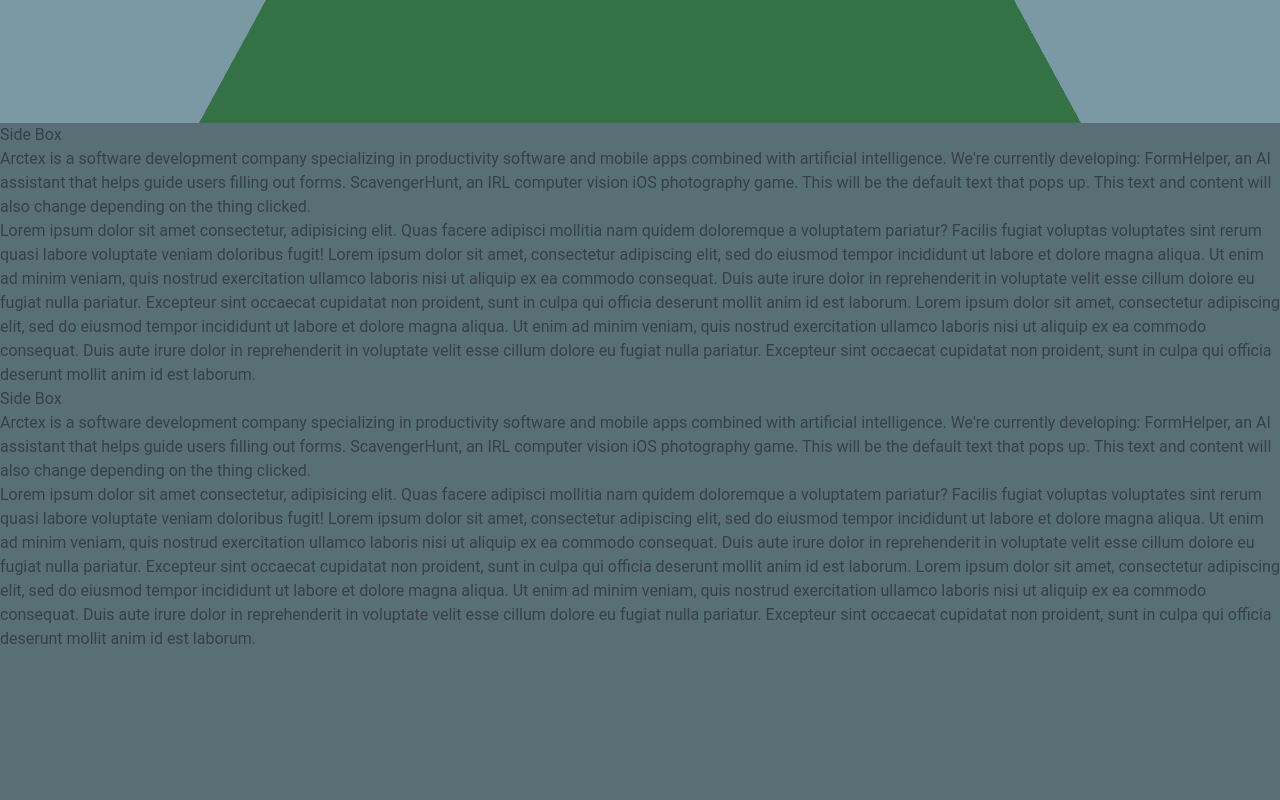
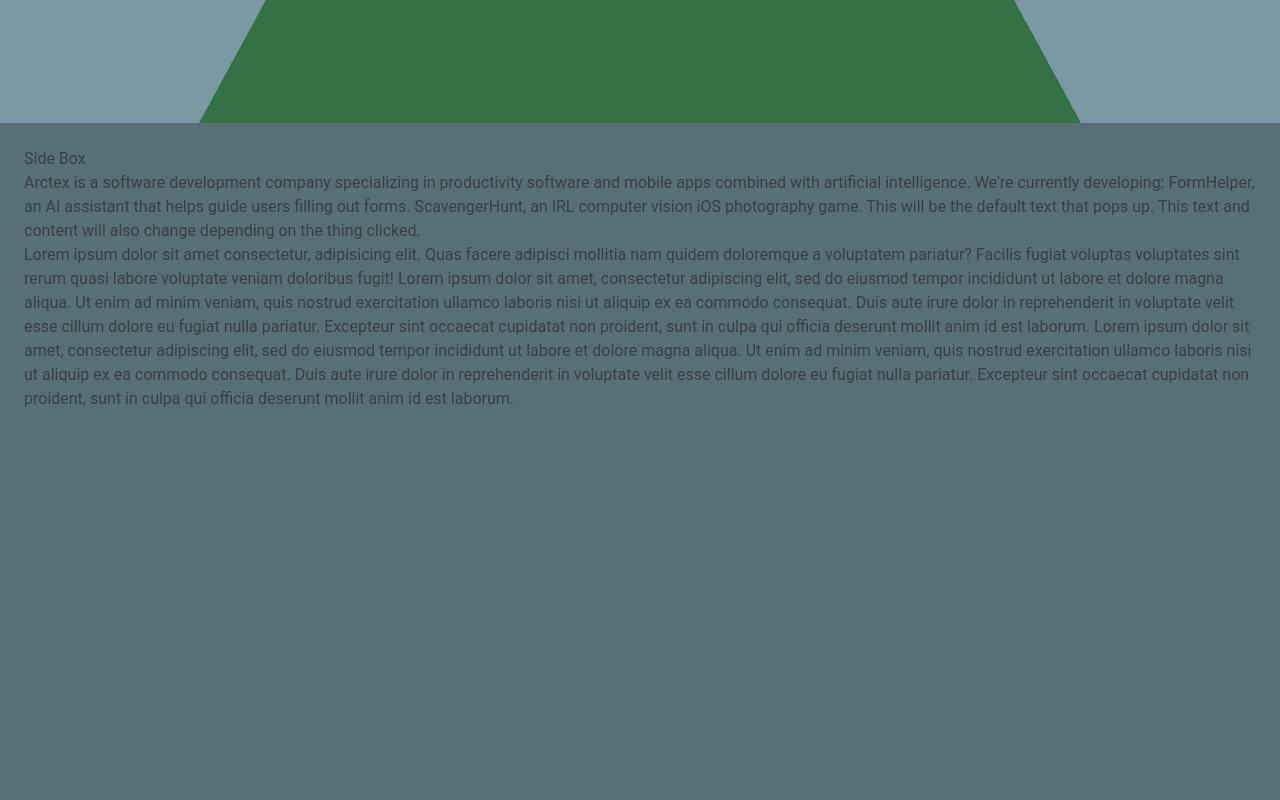
Before and after one commit to arctex-inc/arctex-website, a React (Vite) app in the folder frontend/: page / in a window 1280 px wide. Shown: the part 740-1540 px from the top of the page. Before the commit the page ends 1391 px from the top, so only its background shows below. Built offline with nearby package versions, Linux system fonts and the light colour scheme.

Commit message:
fixed the desktop sidebox problem and hide the scrollbar in the box

```diff
--- a/frontend/src/App.css
+++ b/frontend/src/App.css
@@ -6,6 +6,29 @@
   width: 100%;
   margin: 0;
   padding: 0;
+  overflow-x: hidden;
+}
+
+.desktop-sidebox {
+  height: 94vh;
+  margin-top: 3vh;
+  margin-bottom: 3vh;
+  margin-left: 3vh;
+  margin-right: 3vh;
+  overflow-x: hidden;
+  overflow-y: auto;
+
+
+}
+
+
+.hide-scrollbar {
+  -ms-overflow-style: none;  /* Internet Explorer 10+ */
+  scrollbar-width: none;  /* Firefox */
+}
+
+.hide-scrollbar::-webkit-scrollbar {
+  display: none; /* Safari and Chrome */
 }
 
 Canvas {
@@ -51,4 +74,5 @@ Canvas {
 /* Makes the Splash --> Homepage transition less jarring */
 body {
   transition: background-color 1.6s ease;
+  overflow-y: hidden !important;
 }
--- a/frontend/src/App.jsx
+++ b/frontend/src/App.jsx
@@ -41,7 +41,7 @@ function App() {
   }, []);
 
   return (
-    <div className='container'>
+    <div className='container overflow-hidden'>
       {isLoading ? (
         <SplashPage />) : (
       <div className={`overflow-hidden h-full ${isLoading ? "" : "custom-fade-in"}`}>
@@ -98,11 +98,11 @@ function App() {
       </Canvas>
 
       {/* Side-box on desktop */}
-      <div className="hidden lg:block absolute top-0 right-0 h-full w-1/3 overflow-scroll bg-white m-5 rounded-lg">
+      <div className="desktop-sidebox hide-scrollbar hidden lg:block absolute top-0 right-0 h-full w-1/3 overflow-scroll bg-white rounded-lg">
         <TextBoxContent />
       </div>
       {/* Bottom textbox on mobile */}
-      <div className="lg:hidden absolute bottom-0 inset-x-0 bg-white h-1/4 overflow-scroll rounded-t-lg">
+      <div className="hide-scrollbar lg:hidden absolute bottom-0 inset-x-0 bg-white h-1/4 overflow-scroll rounded-t-lg">
         <TextBoxContent />
       </div>
     </div>
```
